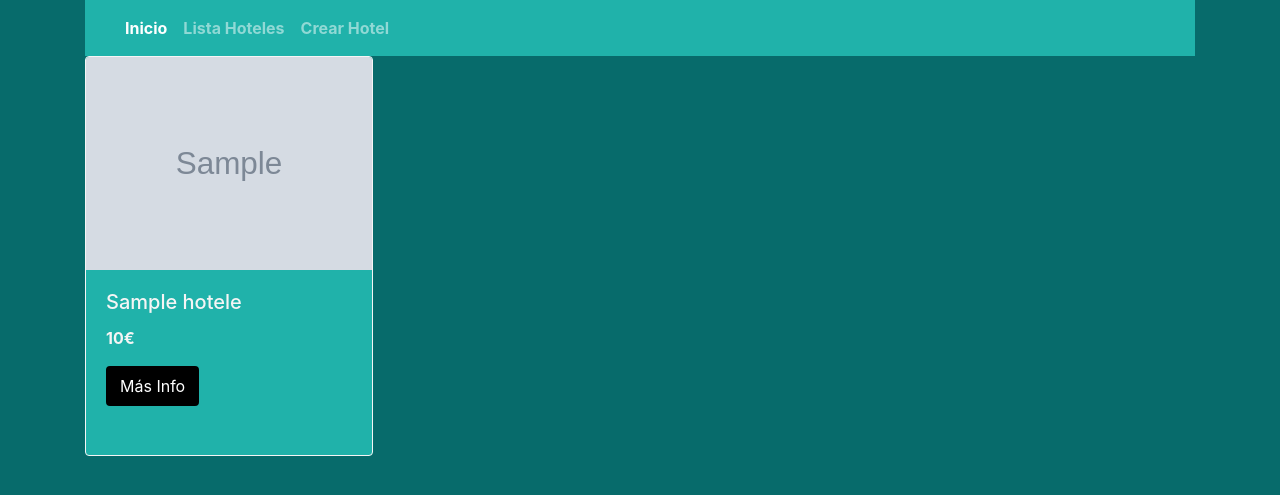
After one commit to Numby86/viajes-proyectoPHP_symfony, a Symfony app: template templates/hoteles/provHotel.html.twig in a window 1280 px wide. The commit adds this page. Shown: the top 495 px of the page. Run offline with Twig, Linux system fonts and the light colour scheme; the template is opened without the code that fills it: most values are stand-ins (such as "Sample title", 1, 10 or a date in 2020); grey boxes marked "Sample" are stand-in pictures; some libraries are stand-ins or nearby versions.

Commit message:
feat(viajesPHP)create hotel form

```diff
--- a/composer.json
+++ b/composer.json
@@ -14,6 +14,7 @@
         "symfony/console": "6.2.*",
         "symfony/dotenv": "6.2.*",
         "symfony/flex": "^2",
+        "symfony/form": "6.2.*",
         "symfony/framework-bundle": "6.2.*",
         "symfony/maker-bundle": "^1.48",
         "symfony/runtime": "6.2.*",
--- a/public/styles/app.css
+++ b/public/styles/app.css
@@ -5,7 +5,7 @@ body {
      object-fit: cover;
   font-weight: bold;
   color: whitesmoke;
-  background-color: rgb(0, 0, 55);
+  background-color: rgb(7, 107, 107);
 }
 
 .dark {
@@ -22,6 +22,7 @@ body {
   background-color: lightseagreen;
   border: solid 2px lightseagreen;
   min-height: 400px;
+  border: solid 1.5px whitesmoke;
 }
 
 .extra {
@@ -40,7 +41,7 @@ body {
 .bigCard {
   min-height: 500px;
   margin-top: 20px;
-  border: 2px solid black;
+  border: 2px solid whitesmoke;
   border-radius: 15px;
   background-color: lightseagreen;
   padding: 20px;
--- a/public/styles/app.scss
+++ b/public/styles/app.scss
@@ -1,12 +1,10 @@
 body{
-    //background: url('https://www.enroma.com/wp-content/uploads/2017/04/Coliseo-de-noche-scaled.webp')
-    //no-repeat center center fixed;
     background-position: center;
     background-size: cover;
     object-fit: cover;
     font-weight: bold;
     color: whitesmoke;
-    background-color: rgb(0, 0, 55);
+    background-color: rgb(7, 107, 107);
 }
 .dark{
     background-color: black;
@@ -20,7 +18,7 @@ body{
     background-color: lightseagreen;
     border: solid 2px lightseagreen;
     min-height: 400px;
-    //box-shadow: 0 0 15px lightseagreen;
+    border: solid 1.5px whitesmoke;
 }
 .extra{
     border: 3px solid green;
@@ -37,7 +35,7 @@ body{
 .bigCard{
     min-height: 500px;
     margin-top: 20px;
-    border: 2px solid black;
+    border: 2px solid whitesmoke;
     border-radius: 15px;
     background-color: lightseagreen;
     padding: 20px;
--- a/templates/hoteles/baseHotel.html.twig
+++ b/templates/hoteles/baseHotel.html.twig
@@ -19,7 +19,7 @@
                     <div class="navbar-nav">
                         <a class="nav-link active" href="{{ path('inicio') }}">Inicio <span class="sr-only">(current)</span></a>
                         <a class="nav-link" href="{{ path('listaHoteles') }}">Lista Hoteles</a>
-                        <a class="nav-link" href="{{ path('createHotel') }}">Crear Hotel</a>
+                        <a class="nav-link" href="{{ path('newHotel') }}">Crear Hotel</a>
                     </div>
                 </div>
             </nav>
--- a/templates/hoteles/crearHotel.html.twig
+++ b/templates/hoteles/crearHotel.html.twig
@@ -7,7 +7,8 @@
 {% block contenido %}
 
 <div class="inicio">
-    <h2>VAMOS A CREAR UN HOTEL</h2>
+    <h2>CREAR HOTEL</h2>
+    {{ form(hotelForm) }}
 </div>
 
 {% endblock %}
--- /dev/null
+++ b/templates/hoteles/provHotel.html.twig
@@ -0,0 +1,27 @@
+{% extends 'hoteles/baseHotel.html.twig' %}
+
+    {% block stylesheets %}
+        {{ parent() }}
+
+    {% endblock %}
+
+    {% block contenido %}
+
+        <div class="row row-cols-1 row-cols-md-2">
+            {% for hotel in hoteles %}
+                {# {% if hotel.provincia == provincia %} #}
+                <div class="col mb-4">
+                    <div class="card  myCard" style="width: 18rem;">
+                        <img width='320px' height='213px' src="{{ hotel.imagen }}" class="card-img-top">
+                        <div class="card-body">
+                            <h5 class="card-title">{{ hotel.nombre }}</h5>
+                            <p class="card-text">{{ hotel.precio }}€</p>
+                            <a href="{{ path('detalleHotel', {id:hotel.id}) }}" class="btn btn-primary dark">Más Info</a>
+                        </div>
+                    </div>
+                </div>
+            {# {% endif %} #}
+            {% endfor %}
+        </div>
+
+    {% endblock %}
--- a/templates/hoteles/showHotel.html.twig
+++ b/templates/hoteles/showHotel.html.twig
@@ -32,5 +32,4 @@
                 </div>
             </div>
 
-
 {% endblock %}
```
Also changed, not shown: src/Controller/HotelController.php (+31 -6 lines), src/Form/HotelType.php (added, +43 -0 lines), templates/hoteles/listHoteles.html.twig (+14 -6 lines), 3 other files.
